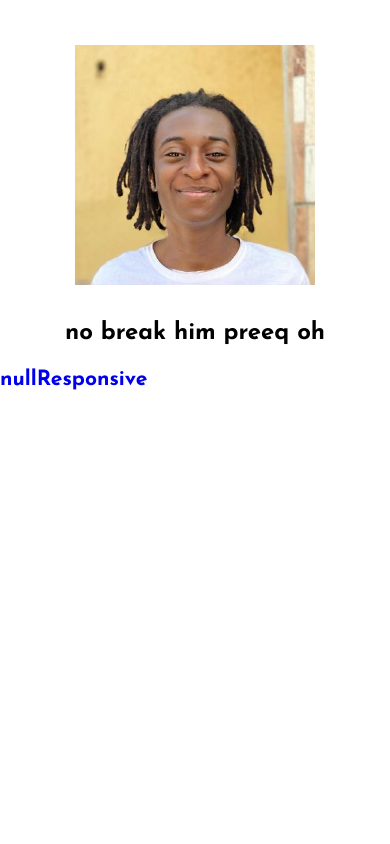
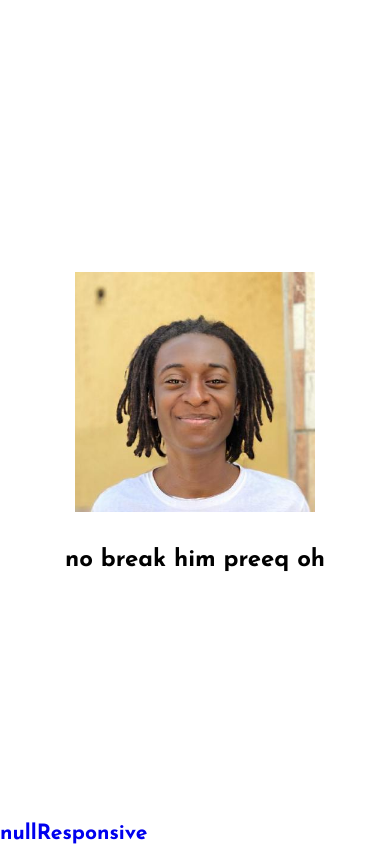
Before and after one commit to Akohjesse/nullResponsive, a Vue app: page / in a window 390 px wide. Built offline with nearby package versions, Linux system fonts and the light colour scheme.

Commit message:
Update  null-responsive.vue

```diff
--- a/src/components/ null-responsive.vue
+++ b/src/components/ null-responsive.vue
@@ -74,8 +74,8 @@ onMounted(() => {
 }
 .wrap {
   position: fixed;
-  height: 100vw;
-  width: 100%;
+  height: 100vh;
+  width: 100vw;
   z-index: 1000;
   background-color: v-bind("customConfig.bg_color");
   top: 0;
```
